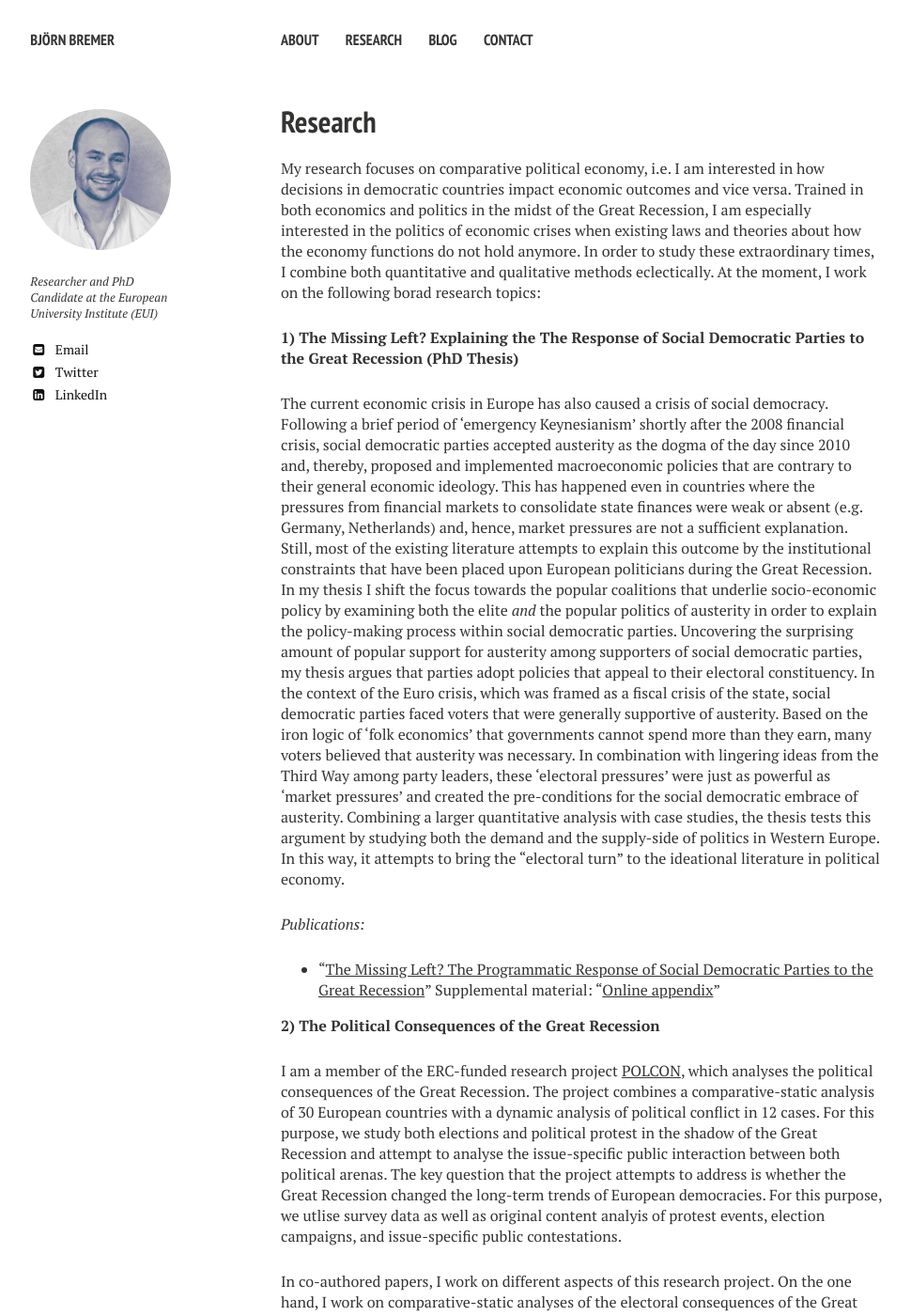
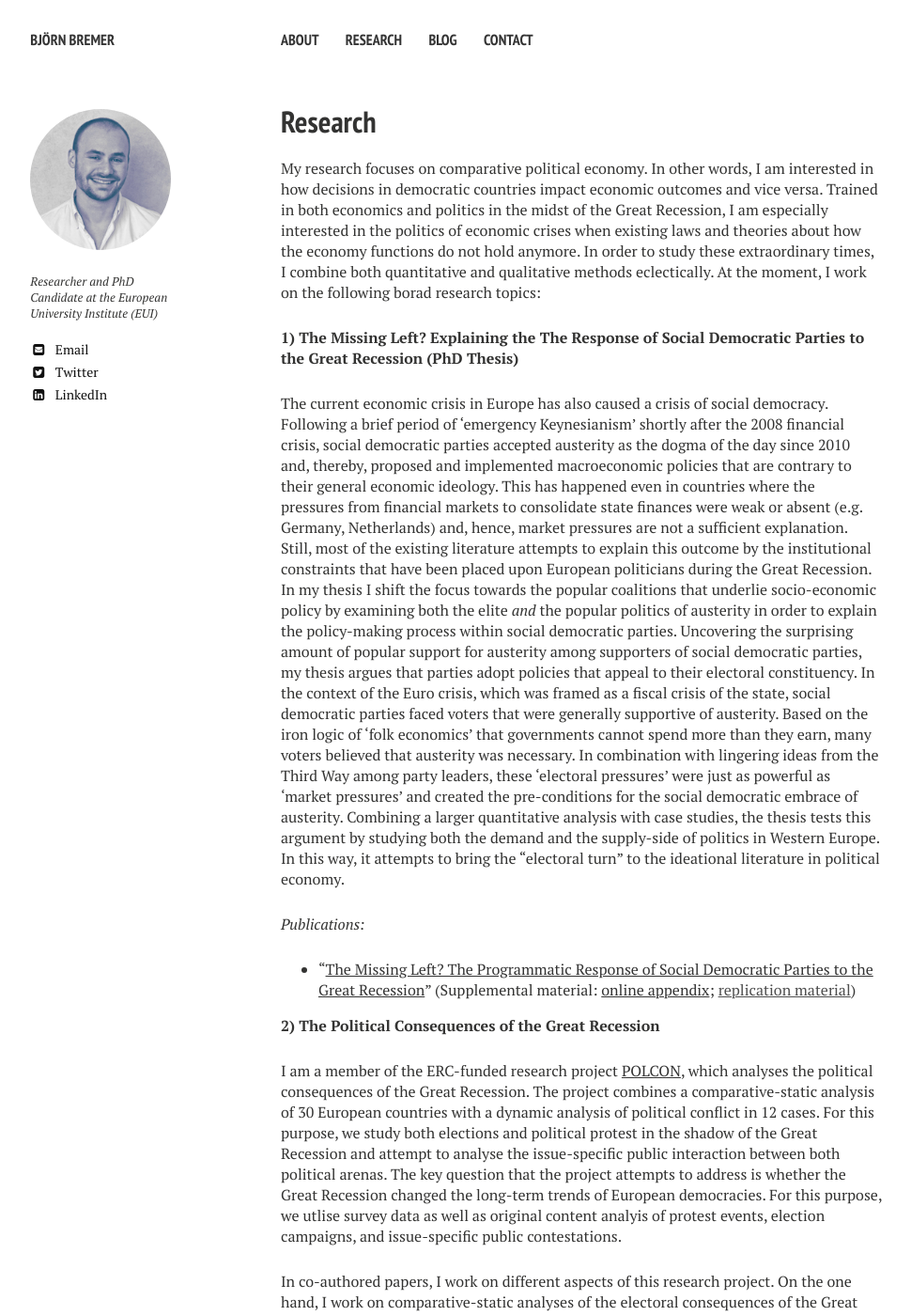
Before and after one commit to bjoernbremer/bjoernbremer.github.io, a Jekyll site: the page built from research/index.md, in a window 1280 px wide and 1400 px high. Shown: the whole window at 94% size, without its empty margins (21-991 px from the left). Built offline with Jekyll 4.4.1, drawn with Linux system fonts in a browser that asks for light colours; nearby versions of some CDN libraries.

Commit message:
update website

```diff
--- a/research/index.md
+++ b/research/index.md
@@ -11,7 +11,7 @@ image:
 share: false
 ---
 
-My research focuses on comparative political economy, i.e. I am interested in how decisions in democratic countries impact economic outcomes and vice versa. Trained in both economics and politics in the midst of the Great Recession, I am especially interested in the politics of economic crises when existing laws and theories about how the economy functions do not hold anymore. In order to study these extraordinary times, I combine both quantitative and qualitative methods eclectically. At the moment, I work on the following borad research topics:
+My research focuses on comparative political economy. In other words, I am interested in how decisions in democratic countries impact economic outcomes and vice versa. Trained in both economics and politics in the midst of the Great Recession, I am especially interested in the politics of economic crises when existing laws and theories about how the economy functions do not hold anymore. In order to study these extraordinary times, I combine both quantitative and qualitative methods eclectically. At the moment, I work on the following borad research topics:
 
 **1) The Missing Left? Explaining the The Response of Social Democratic Parties to the Great Recession (PhD Thesis)**
 
@@ -19,7 +19,7 @@ The current economic crisis in Europe has also caused a crisis of social democra
 
 *Publications:*
 
-* "[The Missing Left? The Programmatic Response of Social Democratic Parties to the Great Recession]({{ site.url }}/documents/working_papers/Bremer_MissingLeft_06_2017.pdf)" Supplemental material: "[Online appendix]({{ site.url }}/documents/working_papers/Bremer_MissingLeft_appendix_06_2017.pdf)"
+* "[The Missing Left? The Programmatic Response of Social Democratic Parties to the Great Recession]({{ site.url }}/documents/publications/Bremer_MissingLeft_06_2017.pdf)" (Supplemental material: [online appendix]({{ site.url }}/documents/publications/Bremer_MissingLeft_appendix_06_2017.pdf); [replication material]())
 
 **2) The Political Consequences of the Great Recession**
 
```
